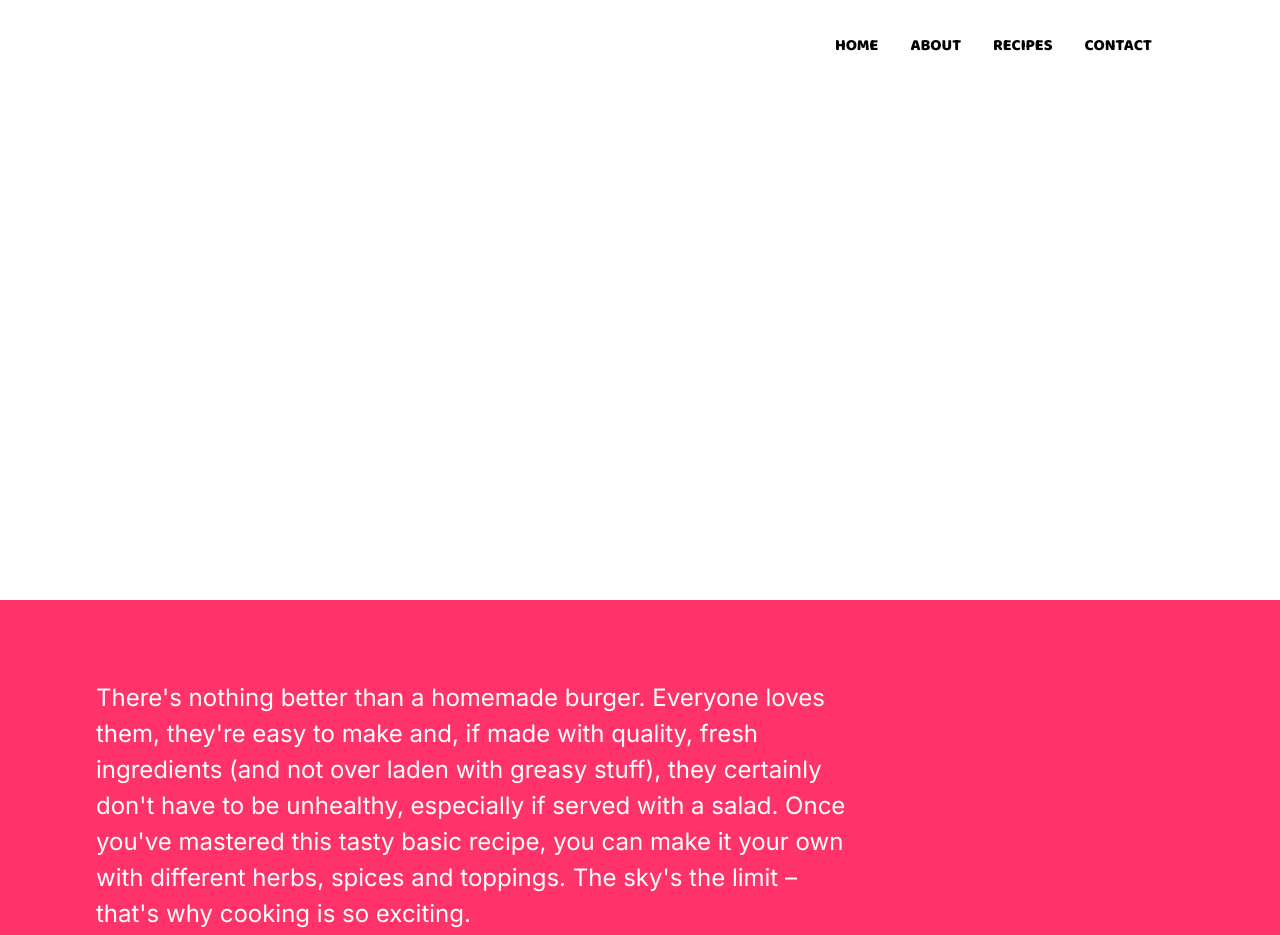
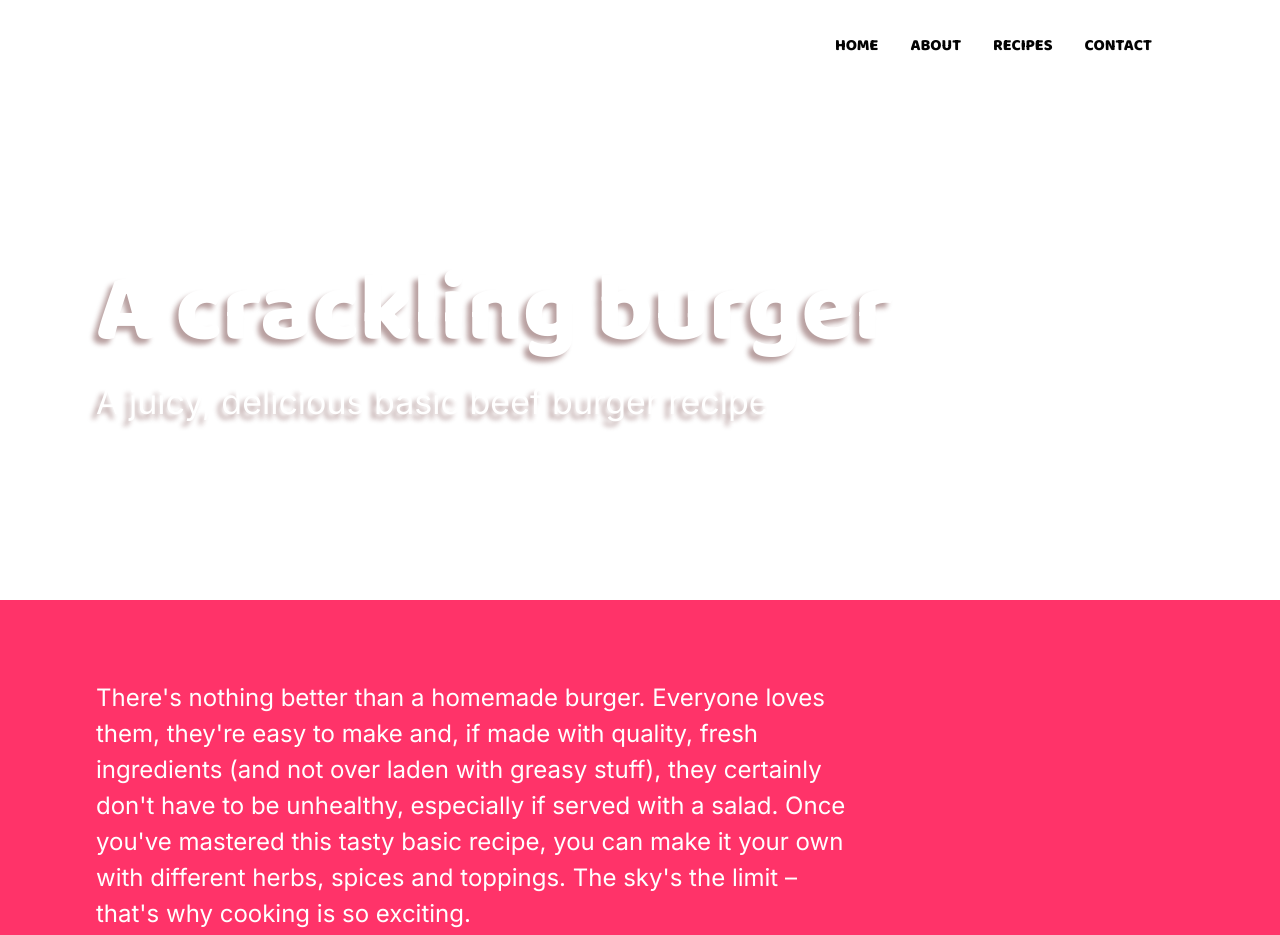
Before and after one commit to kvcarido/css-demystified-challenge-03, a plain HTML site: page index.html in a window 1280 px wide. Shown: the top 935 px of the page. Drawn offline with Linux system fonts and the light colour scheme.

Commit message:
final touches on header, finished challenge yay

```diff
--- a/css/styles.css
+++ b/css/styles.css
@@ -114,6 +114,10 @@ body {
 
 .xl-spacer {
   margin-top: 5rem;
+}
+
+.text-shadow {
+  text-shadow: -5px 5px 5px rgba(77, 17, 17, 0.4);
 }
 
 /**************/
@@ -239,7 +243,7 @@ section {
   .recipe__inner {
     display: flex;
     flex-direction: row-reverse;
-    padding: 3rem 0;
+    padding: 5rem 0;
   }
 
   .recipe__inner > * {
--- a/index.html
+++ b/index.html
@@ -32,8 +32,8 @@
           </nav>
         </div>
         <div class="container flow-content">
-          <h1 class="banner-title">A crackling burger</h1>
-          <p class="banner-subtitle">
+          <h1 class="banner-title text-shadow">A crackling burger</h1>
+          <p class="banner-subtitle text-shadow">
             A juicy, delicious basic beef burger recipe
           </p>
         </div>
```
